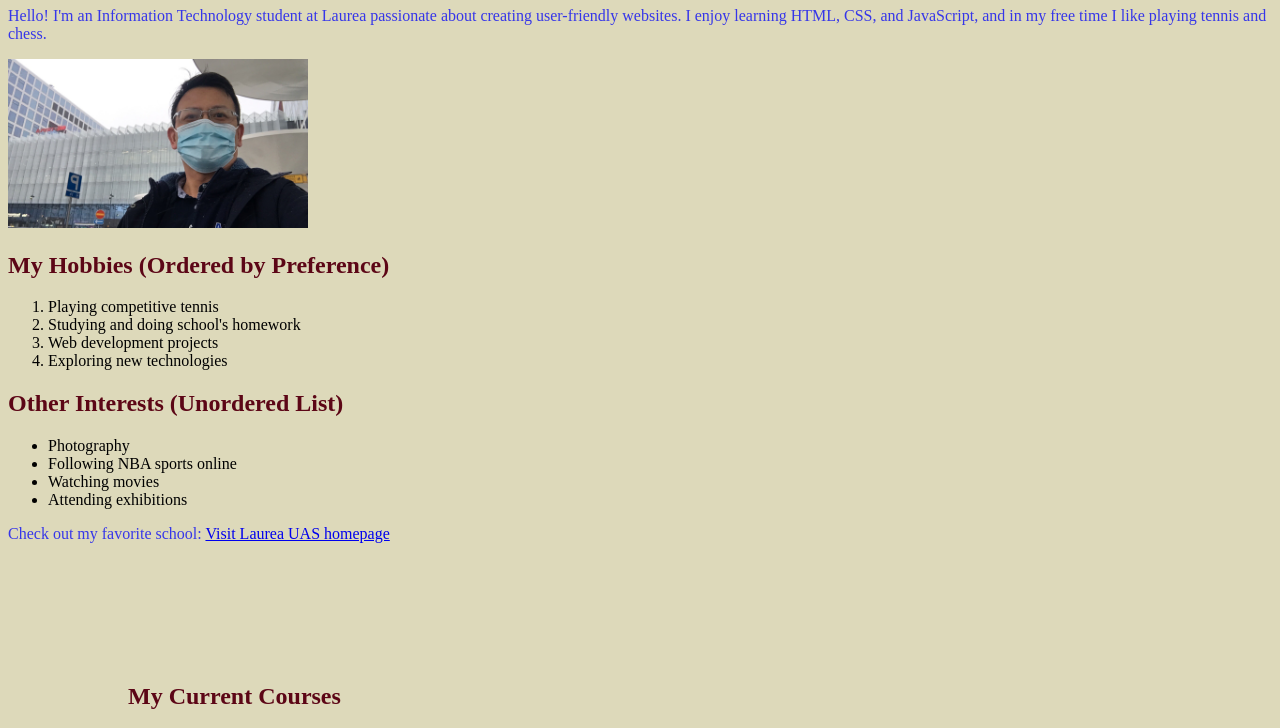
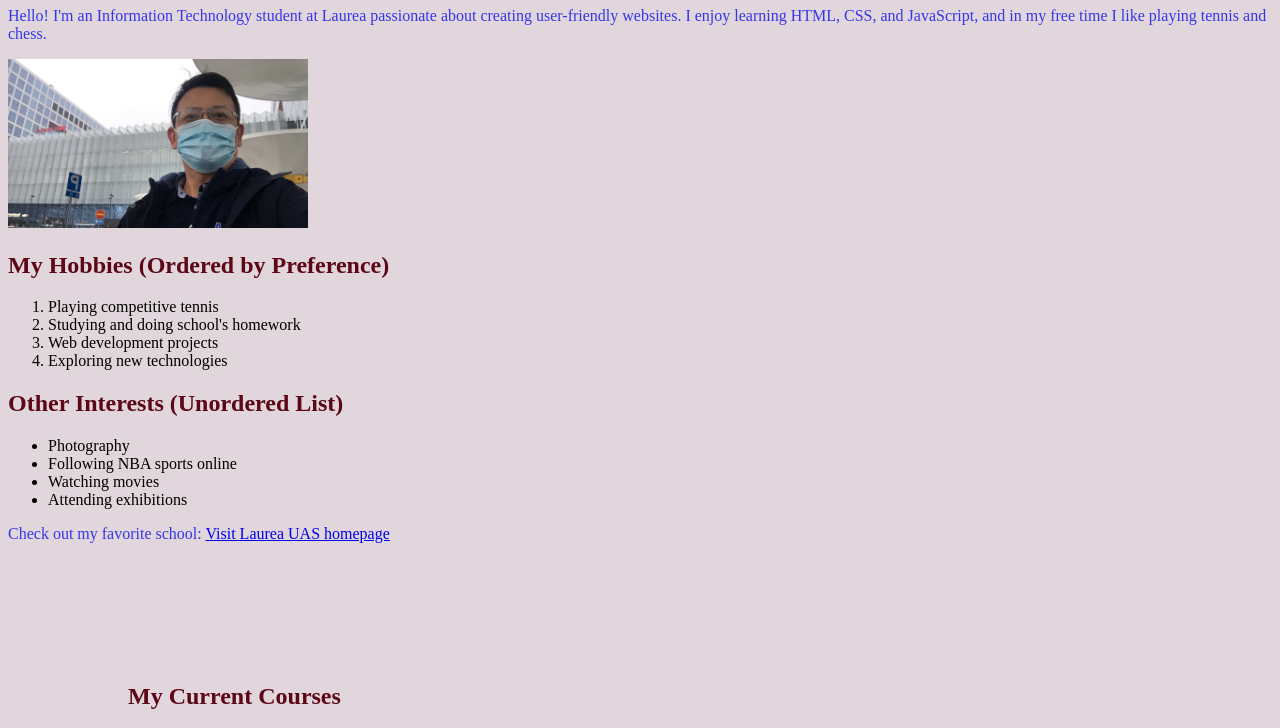
Before and after one commit to QLi2025/Web-Sivuston-kehittaminen, a plain HTML site: page Workshop 03/Index.html in a window 1280 px wide. Shown: the part 73-801 px from the top of the page. Drawn offline with Linux system fonts and the light colour scheme.

Commit message:
WS 03 task 1

```diff
--- a/Workshop 03/styles.css
+++ b/Workshop 03/styles.css
@@ -3,7 +3,7 @@ p {
   }
 
   body {
-    background-color: rgb(221, 217, 186);
+    background-color: rgb(224, 214, 220);
   }
 
   h1 {
```
